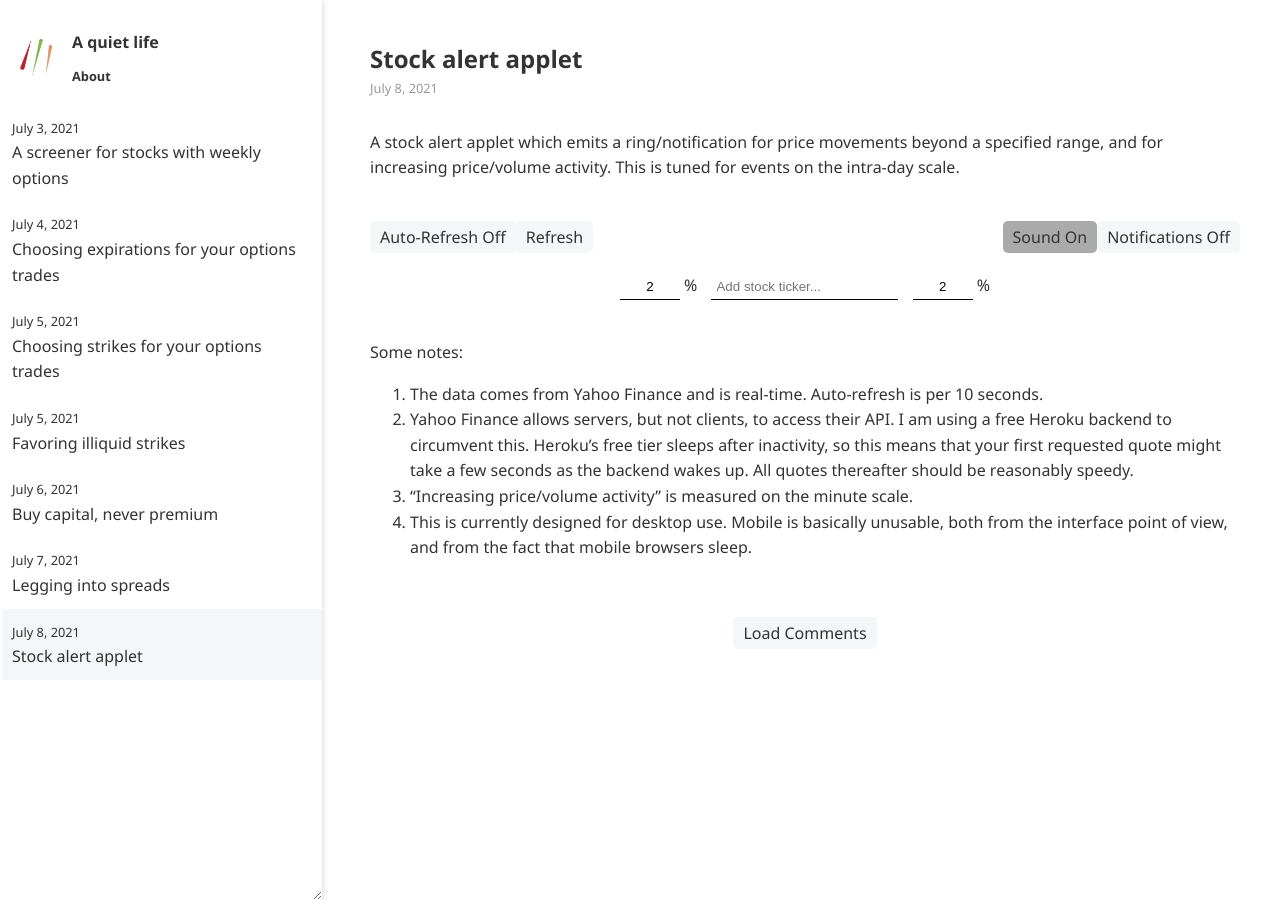
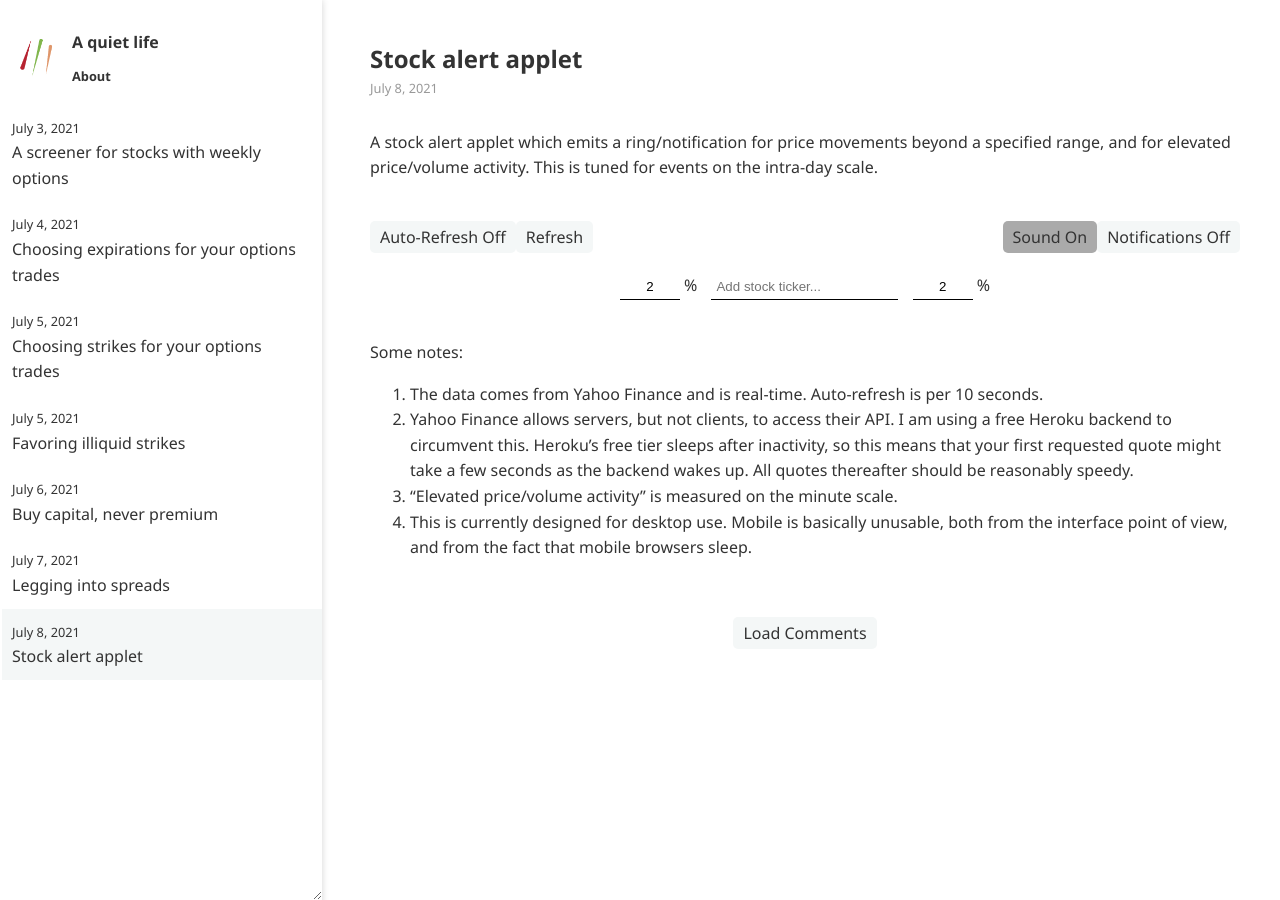
Before and after one commit to ansyblenetwork/aquietlife, a Jekyll site: the page built from _posts/2021-07-08-alerts.md, in a window 1280 px wide. Built offline with Jekyll 4.4.1, drawn with Linux system fonts in a browser that asks for light colours.

Commit message:
Update 2021-07-08-alerts.md

```diff
--- a/_posts/2021-07-08-alerts.md
+++ b/_posts/2021-07-08-alerts.md
@@ -2,7 +2,7 @@
 title: "Stock alert applet"
 ---
 
-A stock alert applet which emits a ring/notification for price movements beyond a specified range, and for increasing price/volume activity. This is tuned for events on the intra-day scale.
+A stock alert applet which emits a ring/notification for price movements beyond a specified range, and for elevated price/volume activity. This is tuned for events on the intra-day scale.
 
 
 
@@ -447,5 +447,5 @@ Some notes:
 
 1. The data comes from Yahoo Finance and is real-time. Auto-refresh is per 10 seconds.
 2. Yahoo Finance allows servers, but not clients, to access their API. I am using a free Heroku backend to circumvent this. Heroku's free tier sleeps after inactivity, so this means that your first requested quote might take a few seconds as the backend wakes up. All quotes thereafter should be reasonably speedy.
-3. "Increasing price/volume activity" is measured on the minute scale.
+3. "Elevated price/volume activity" is measured on the minute scale.
 4. This is currently designed for desktop use. Mobile is basically unusable, both from the interface point of view, and from the fact that mobile browsers sleep.
```
